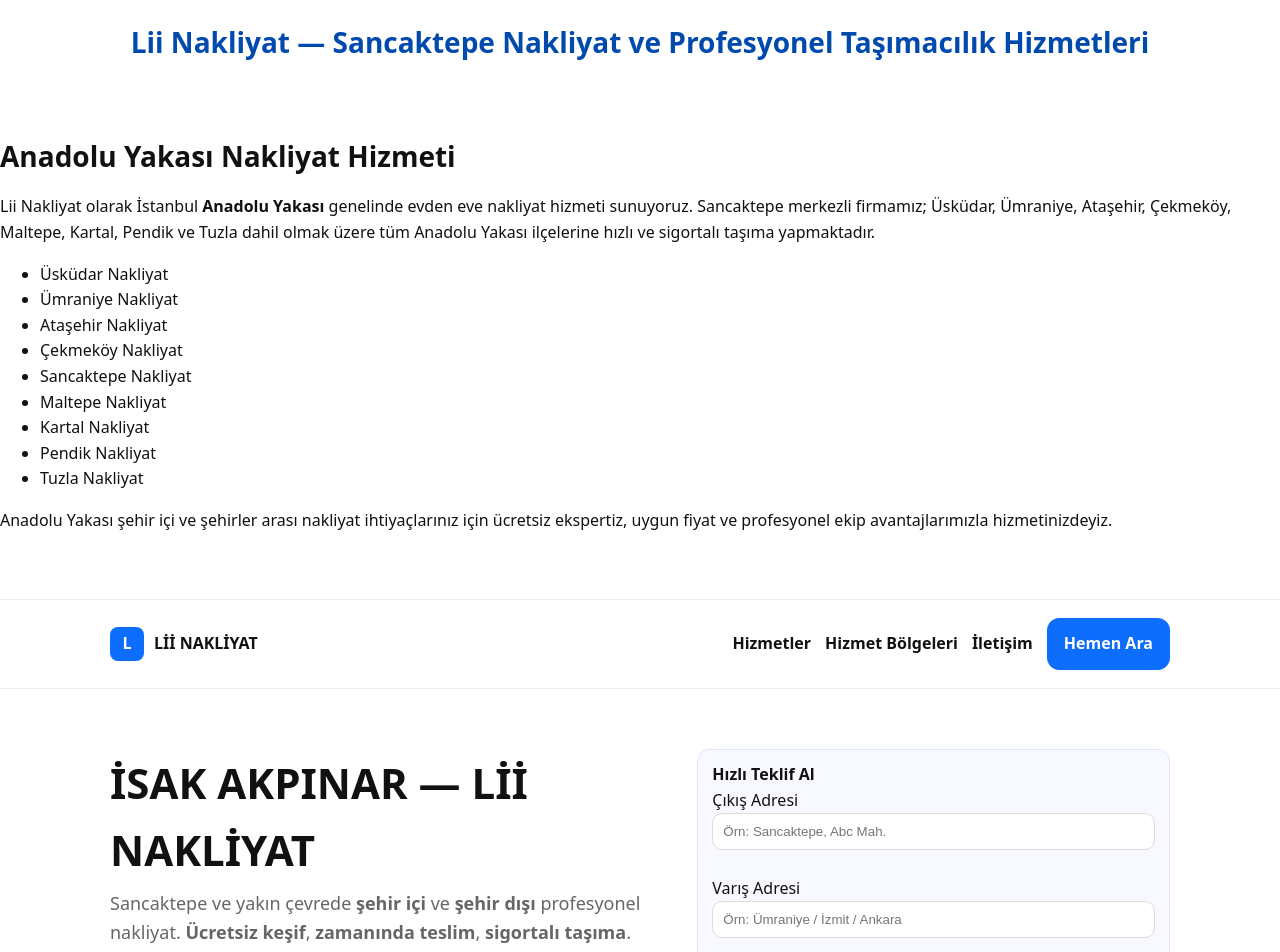
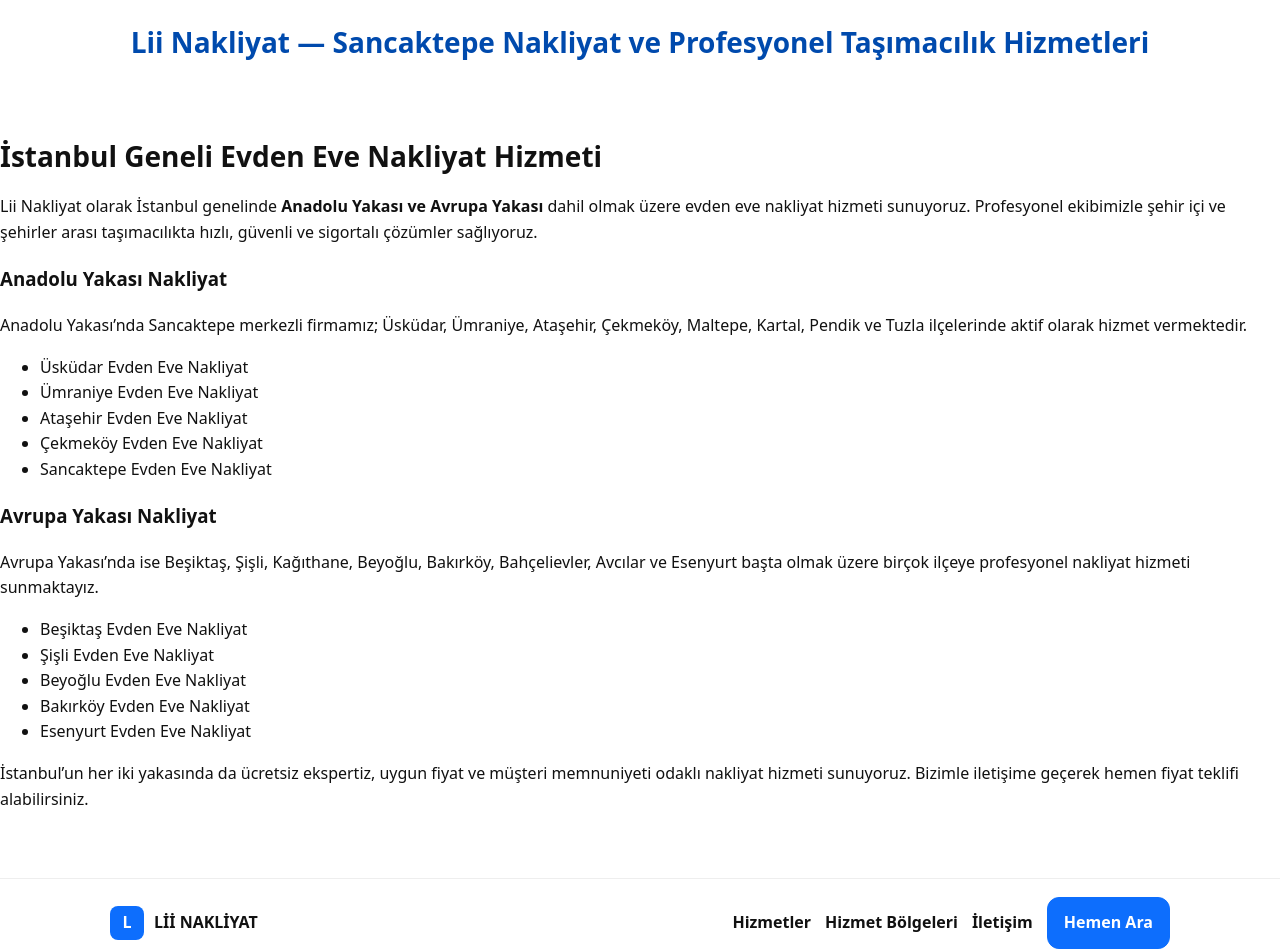
Before and after one commit to aleynaakpinar11-eng/isakakpinar.github.io, a plain HTML site: page index.html in a window 1280 px wide. Shown: the top 952 px of the page. Drawn offline with Linux system fonts and the light colour scheme.

Commit message:
Update index.html

```diff
--- a/index.html
+++ b/index.html
@@ -64,29 +64,49 @@
     Lii Nakliyat — Sancaktepe Nakliyat ve Profesyonel Taşımacılık Hizmetleri
 </h1>
 <section>
- <h2>Anadolu Yakası Nakliyat Hizmeti</h2>
+<h2>İstanbul Geneli Evden Eve Nakliyat Hizmeti</h2>
+
 <p>
-Lii Nakliyat olarak İstanbul <strong>Anadolu Yakası</strong> genelinde
-evden eve nakliyat hizmeti sunuyoruz.
-Sancaktepe merkezli firmamız; Üsküdar, Ümraniye, Ataşehir, Çekmeköy,
-Maltepe, Kartal, Pendik ve Tuzla dahil olmak üzere tüm Anadolu Yakası
-ilçelerine hızlı ve sigortalı taşıma yapmaktadır.
+Lii Nakliyat olarak İstanbul genelinde <strong>Anadolu Yakası ve Avrupa Yakası</strong>
+dahil olmak üzere evden eve nakliyat hizmeti sunuyoruz.
+Profesyonel ekibimizle şehir içi ve şehirler arası taşımacılıkta
+hızlı, güvenli ve sigortalı çözümler sağlıyoruz.
 </p>
+<h3>Anadolu Yakası Nakliyat</h3>
+
+<p>
+Anadolu Yakası’nda Sancaktepe merkezli firmamız;
+Üsküdar, Ümraniye, Ataşehir, Çekmeköy, Maltepe,
+Kartal, Pendik ve Tuzla ilçelerinde aktif olarak hizmet vermektedir.
+</p>
+
 <ul>
-  <li>Üsküdar Nakliyat</li>
-  <li>Ümraniye Nakliyat</li>
-  <li>Ataşehir Nakliyat</li>
-  <li>Çekmeköy Nakliyat</li>
-  <li>Sancaktepe Nakliyat</li>
-  <li>Maltepe Nakliyat</li>
-  <li>Kartal Nakliyat</li>
-  <li>Pendik Nakliyat</li>
-  <li>Tuzla Nakliyat</li>
+  <li>Üsküdar Evden Eve Nakliyat</li>
+  <li>Ümraniye Evden Eve Nakliyat</li>
+  <li>Ataşehir Evden Eve Nakliyat</li>
+  <li>Çekmeköy Evden Eve Nakliyat</li>
+  <li>Sancaktepe Evden Eve Nakliyat</li>
+</ul>
+<h3>Avrupa Yakası Nakliyat</h3>
+
+<p>
+Avrupa Yakası’nda ise Beşiktaş, Şişli, Kağıthane,
+Beyoğlu, Bakırköy, Bahçelievler, Avcılar ve Esenyurt
+başta olmak üzere birçok ilçeye profesyonel nakliyat hizmeti sunmaktayız.
+</p>
+
+<ul>
+  <li>Beşiktaş Evden Eve Nakliyat</li>
+  <li>Şişli Evden Eve Nakliyat</li>
+  <li>Beyoğlu Evden Eve Nakliyat</li>
+  <li>Bakırköy Evden Eve Nakliyat</li>
+  <li>Esenyurt Evden Eve Nakliyat</li>
 </ul>
 <p>
-Anadolu Yakası şehir içi ve şehirler arası nakliyat ihtiyaçlarınız için
-ücretsiz ekspertiz, uygun fiyat ve profesyonel ekip avantajlarımızla
-hizmetinizdeyiz.
+İstanbul’un her iki yakasında da
+ücretsiz ekspertiz, uygun fiyat ve
+müşteri memnuniyeti odaklı nakliyat hizmeti sunuyoruz.
+Bizimle iletişime geçerek hemen fiyat teklifi alabilirsiniz.
 </p>
 
 </section>
```
